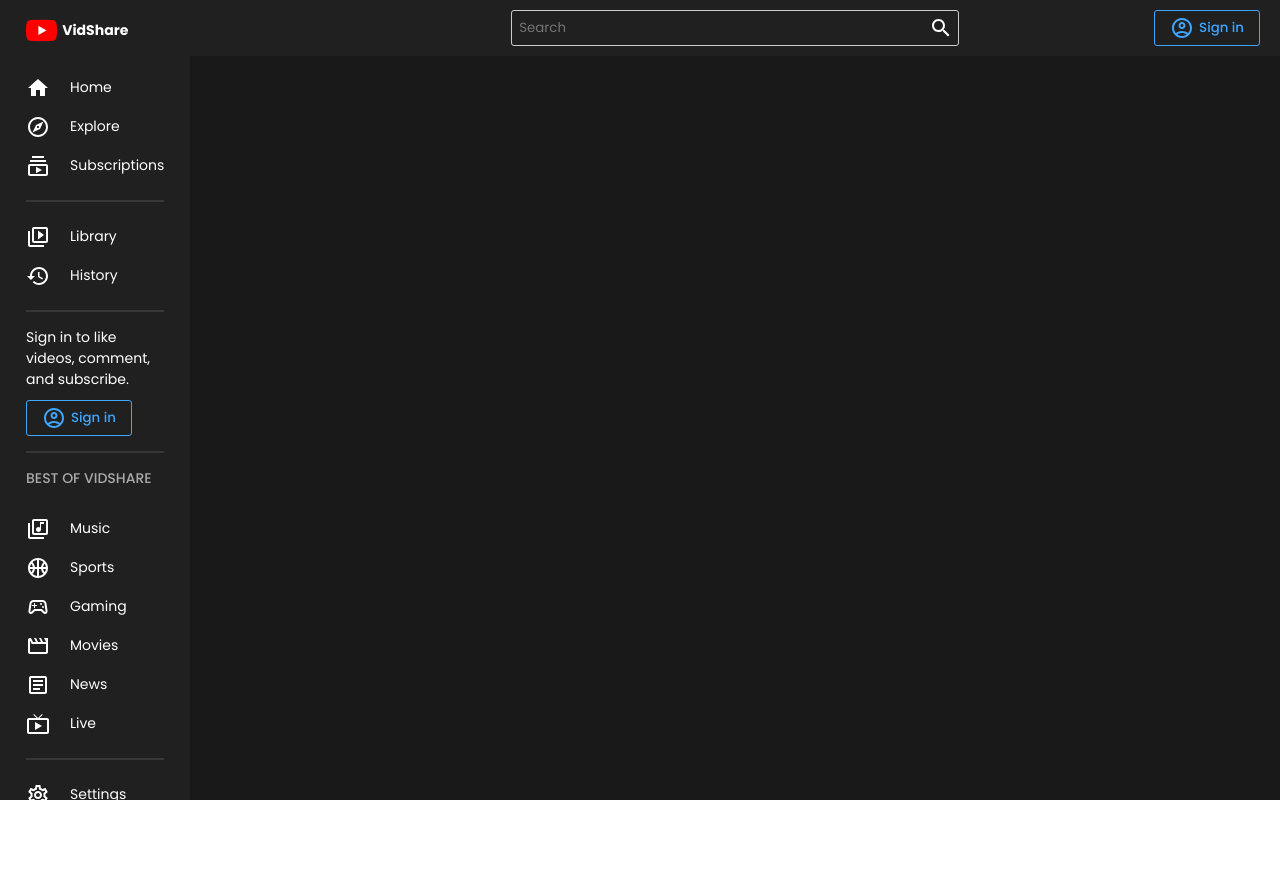
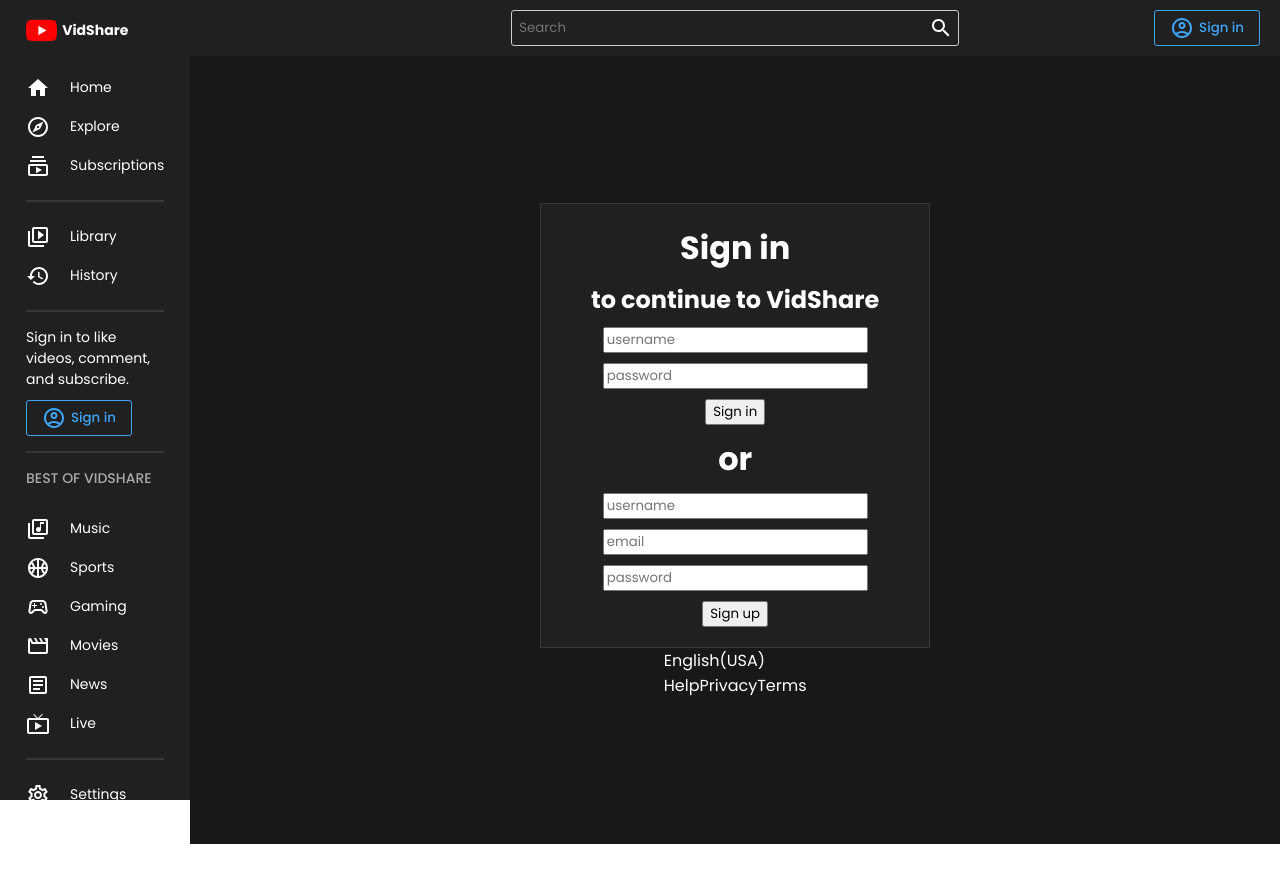
Before and after one commit to bregarulai/vidShare, a React (Create React App) app in the folder frontend-react/: page /signin in a window 1280 px wide. Shown: the top 882 px of the page. Built offline with nearby package versions, Linux system fonts and the light colour scheme.

Commit message:
added jsx for signin component

```diff
--- a/frontend-react/src/App.tsx
+++ b/frontend-react/src/App.tsx
@@ -4,7 +4,7 @@ import { BrowserRouter as Router, Routes, Route } from 'react-router-dom';
 
 import { Menu, Navbar } from './components';
 import { darkTheme, lightTheme } from './utils/Theme';
-import { Home, Video } from './pages';
+import { Home, Signin, Video } from './pages';
 
 const Container = styled.div`
   display: flex;
@@ -32,6 +32,7 @@ function App() {
               <Routes>
                 <Route path='/'>
                   <Route index element={<Home />} />
+                  <Route path='signin' element={<Signin />} />
                   <Route path='video'>
                     <Route path=':id' element={<Video />} />
                   </Route>
--- a/frontend-react/src/components/Menu/Menu.tsx
+++ b/frontend-react/src/components/Menu/Menu.tsx
@@ -68,9 +68,11 @@ const Menu = ({ setDarkMode, darkMode }: IMenuProp) => {
         <Hr />
         <Login>
           Sign in to like videos, comment, and subscribe.
-          <Button>
-            <AccountCircleOutlinedIcon /> Sign in
-          </Button>
+          <Link to='signin'>
+            <Button>
+              <AccountCircleOutlinedIcon /> Sign in
+            </Button>
+          </Link>
         </Login>
         <Hr />
         <Title>BEST OF VIDSHARE</Title>
--- a/frontend-react/src/components/Navbar/Navbar.tsx
+++ b/frontend-react/src/components/Navbar/Navbar.tsx
@@ -3,6 +3,7 @@ import AccountCircleOutlinedIcon from '@mui/icons-material/AccountCircleOutlined
 import SearchOutlinedIcon from '@mui/icons-material/SearchOutlined';
 
 import { Container, Input, Search, Wrapper, Button } from './navbarStyles';
+import { Link } from 'react-router-dom';
 
 const Navbar = () => {
   return (
@@ -12,9 +13,11 @@ const Navbar = () => {
           <Input placeholder='Search' />
           <SearchOutlinedIcon />
         </Search>
-        <Button>
-          <AccountCircleOutlinedIcon /> Sign in
-        </Button>
+        <Link to='signin'>
+          <Button>
+            <AccountCircleOutlinedIcon /> Sign in
+          </Button>
+        </Link>
       </Wrapper>
     </Container>
   );
--- /dev/null
+++ b/frontend-react/src/pages/Signin/Signin.tsx
@@ -0,0 +1,41 @@
+import React from 'react';
+import {
+  Button,
+  Container,
+  Input,
+  Link,
+  Links,
+  More,
+  SubTitle,
+  Title,
+  Wrapper,
+} from './signinStyles';
+
+const Signin = () => {
+  return (
+    <Container>
+      <Wrapper>
+        <Title>Sign in</Title>
+        <SubTitle>to continue to VidShare</SubTitle>
+        <Input placeholder='username' />
+        <Input type='password' placeholder='password' />
+        <Button>Sign in</Button>
+        <Title>or</Title>
+        <Input placeholder='username' />
+        <Input type='email' placeholder='email' />
+        <Input type='password' placeholder='password' />
+        <Button>Sign up</Button>
+      </Wrapper>
+      <More>
+        English(USA)
+        <Links>
+          <Link>Help</Link>
+          <Link>Privacy</Link>
+          <Link>Terms</Link>
+        </Links>
+      </More>
+    </Container>
+  );
+};
+
+export default Signin;
--- /dev/null
+++ b/frontend-react/src/pages/Signin/signinStyles.ts
@@ -0,0 +1,41 @@
+import styled from "styled-components";
+
+
+export const Container = styled.div`
+  display: flex;
+  align-items: center;
+  justify-content: center;
+  flex-direction: column;
+  height: calc(100vh - 56px);
+`
+export const Wrapper = styled.div`
+  display: flex;
+  align-items: center;
+  flex-direction: column;
+  background-color: ${({theme}) => theme.bgLighter};
+  border: 1px solid ${({theme}) => theme.soft};
+  padding: 20px 50px;
+  gap: 10px;
+`
+
+export const Title = styled.h1`
+
+`
+export const SubTitle = styled.h2`
+
+`
+export const Input = styled.input`
+
+`
+export const Button = styled.button`
+
+`
+export const More = styled.div`
+
+`
+export const Links = styled.div`
+
+`
+export const Link = styled.span`
+
+`
--- a/frontend-react/src/pages/index.ts
+++ b/frontend-react/src/pages/index.ts
@@ -1,2 +1,3 @@
 export {default as Home} from './Home/Home';
 export {default as Video} from './Video/Video';
+export {default as Signin} from './Signin/Signin';
```
